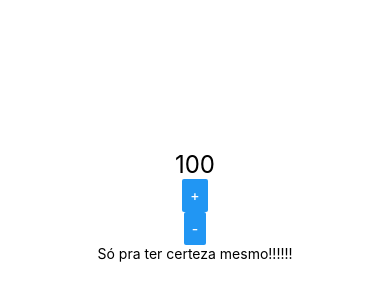
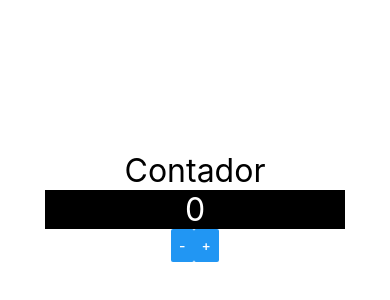
Before and after one commit to adriano-franca/react-native-funcional, a React Native app: screen / in a window 390 px wide. Shown: the part 216-516 px from the top of the page. Built offline with nearby package versions, Linux system fonts and the light colour scheme.

Commit message:
aulas 30 a 33 modulo 3

```diff
--- a/src/App.js
+++ b/src/App.js
@@ -1,14 +1,37 @@
 import { StatusBar } from 'expo-status-bar';
 import { StyleSheet, Text, SafeAreaView } from 'react-native';
 
-import Contador from './components/Contador'
+import ContadorV2 from './components/contador/ContadorV2';
+//import Pai from './components/indireta/Pai'
+//import Pai from './components/direta/Pai'
+//import Contador from './components/Contador'
+//import Botao from './components/Botao'
+//import Titulo from './components/Titulo'
+//import Aleatorio from './components/Aleatorio'
+//import MinMax from './components/MinMax'
+//import CompPadrao, { Comp1, Comp2 } from './components/Mult'
+//import Primeiro from './components/Primeiro'
 
 export default function App() {
   return (
     <SafeAreaView style={styles.container}>
+      <ContadorV2 />
+      {/*
+      <Pai />
+      <Pai />
       <Contador inicial={100} />
+      <Titulo principal="Cadastro Produto"
+      secundario="Tela de Cadastro do Produto"/>
+      <Aleatorio min={1} max={60}/>
+      <MinMax min={3} max={20}/>
+      <CompPadrao />
+      <Botao />
+      <Comp1 />
+      <Comp2 />
+      <Primeiro />
       <Text>Só pra ter certeza mesmo!!!!!!</Text>
       <StatusBar style="auto" />
+      */}
     </SafeAreaView>
   );
 }
--- /dev/null
+++ b/src/components/contador/ContadorBotoes.js
@@ -0,0 +1,17 @@
+import React from 'react'
+import { Button, SafeAreaView, StyleSheet } from 'react-native'
+
+export default props => {
+    return (
+        <SafeAreaView style={style.Botoes}>
+            <Button title='-' onPress={props.dec}/>
+            <Button title='+' onPress={props.inc}/>
+        </SafeAreaView>
+    )
+}
+
+const style = StyleSheet.create({
+    Botoes:{
+        flexDirection: "row"
+    }
+})
--- /dev/null
+++ b/src/components/contador/ContadorDisplay.js
@@ -0,0 +1,24 @@
+import React from 'react'
+import { Text, SafeAreaView, StyleSheet } from 'react-native'
+import Estilo from '../estilo'
+
+export default props => {
+    return (
+        <SafeAreaView style={style.Display}>
+            <Text style={[Estilo.txtG, style.DisplayText]}>
+                {props.num}
+            </Text>
+        </SafeAreaView>
+    )
+}
+
+const style = StyleSheet.create({
+    Display:{
+        backgroundColor: '#000',
+        padding: 20,
+        width: 300,
+    },
+    DisplayText:{
+        color:'#FFF'
+    }
+})
--- /dev/null
+++ b/src/components/contador/ContadorV2.js
@@ -0,0 +1,23 @@
+import React, { useState } from 'react'
+import { Text } from 'react-native'
+import Estilo from '../estilo'
+
+import ContadorDisplay from './ContadorDisplay'
+import ContadorBotoes from './ContadorBotoes'
+
+export default props => {
+    const [num, setNum] = useState(0)
+
+    const inc = () => setNum(num + 1)
+    const dec = () => setNum(num - 1)
+
+    return (
+        <>
+        <Text style={Estilo.txtG}>
+            Contador
+        </Text>
+        <ContadorDisplay num={num} />
+        <ContadorBotoes inc={inc} dec={dec}/>
+        </>
+    )
+}
--- /dev/null
+++ b/src/components/direta/Pai.js
@@ -0,0 +1,12 @@
+import React from 'react'
+import Filho from './Filho'
+
+export default props => {
+    let x = 13
+    let y = 100
+    return (
+        <>
+            <Filho a={x} b={y} />
+        </>
+    )
+}
--- a/src/components/estilo.js
+++ b/src/components/estilo.js
@@ -3,7 +3,7 @@
 
 export default StyleSheet.create({
     txtG: {
-        fontSize: 24,
+        fontSize: 32,
         textAlign:"center"
     }
 })
--- /dev/null
+++ b/src/components/indireta/Pai.js
@@ -0,0 +1,27 @@
+import React, { useState } from 'react'
+import { Text } from 'react-native'
+import estilo from '../estilo'
+import Filho from './Filho'
+
+export default props => {
+    const [texto, setTexto] = useState('')
+    const [num, setNum] = useState(0)
+
+    function exibirValor(numero, texto){
+        setNum(numero)
+        setTexto(texto)
+    }
+
+    return (
+        <>
+        <Text style={estilo.txtG}>
+            {texto} {num}
+        </Text>
+        <Filho
+            min={1}
+            max={60}
+            funcao={exibirValor}
+            />
+        </>
+    )
+}
```
Also changed, not shown: src/components/direta/Filho.js (added, +12 -0 lines), src/components/indireta/Filho.js (added, +19 -0 lines).
